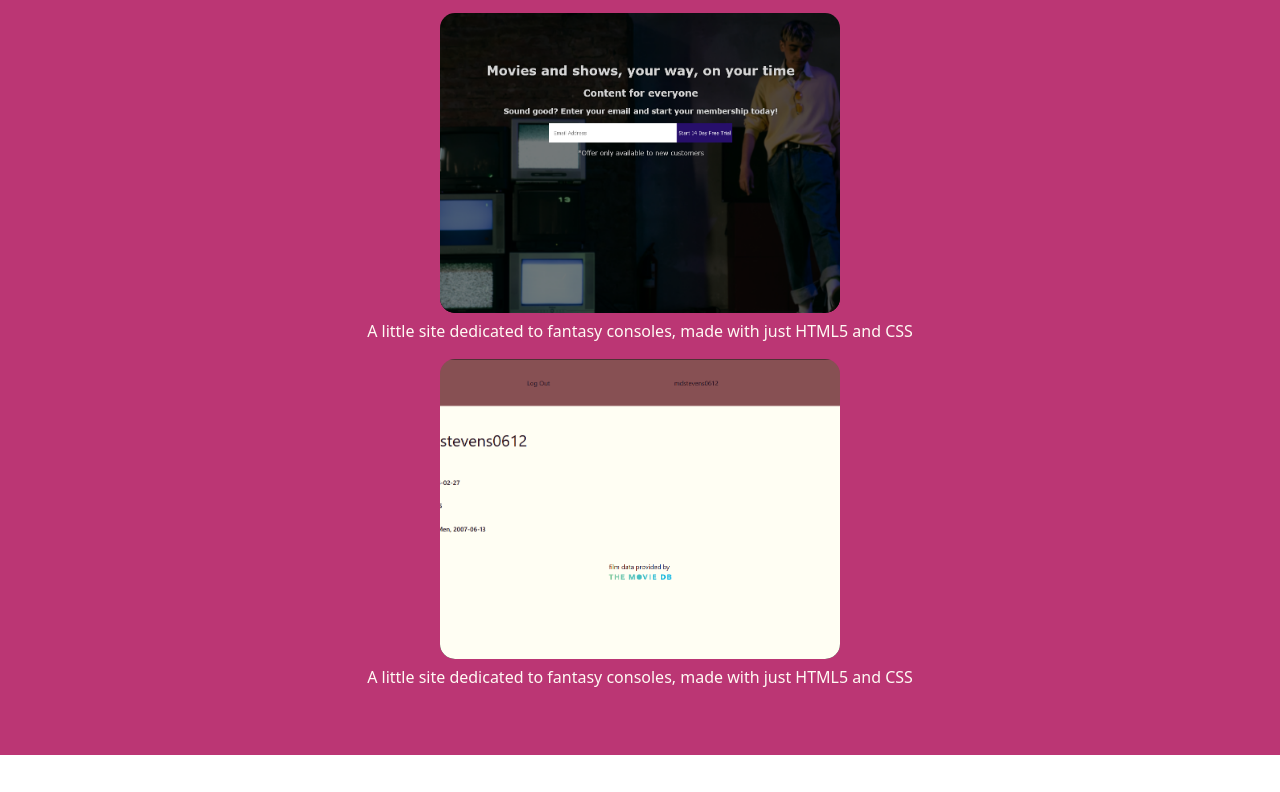
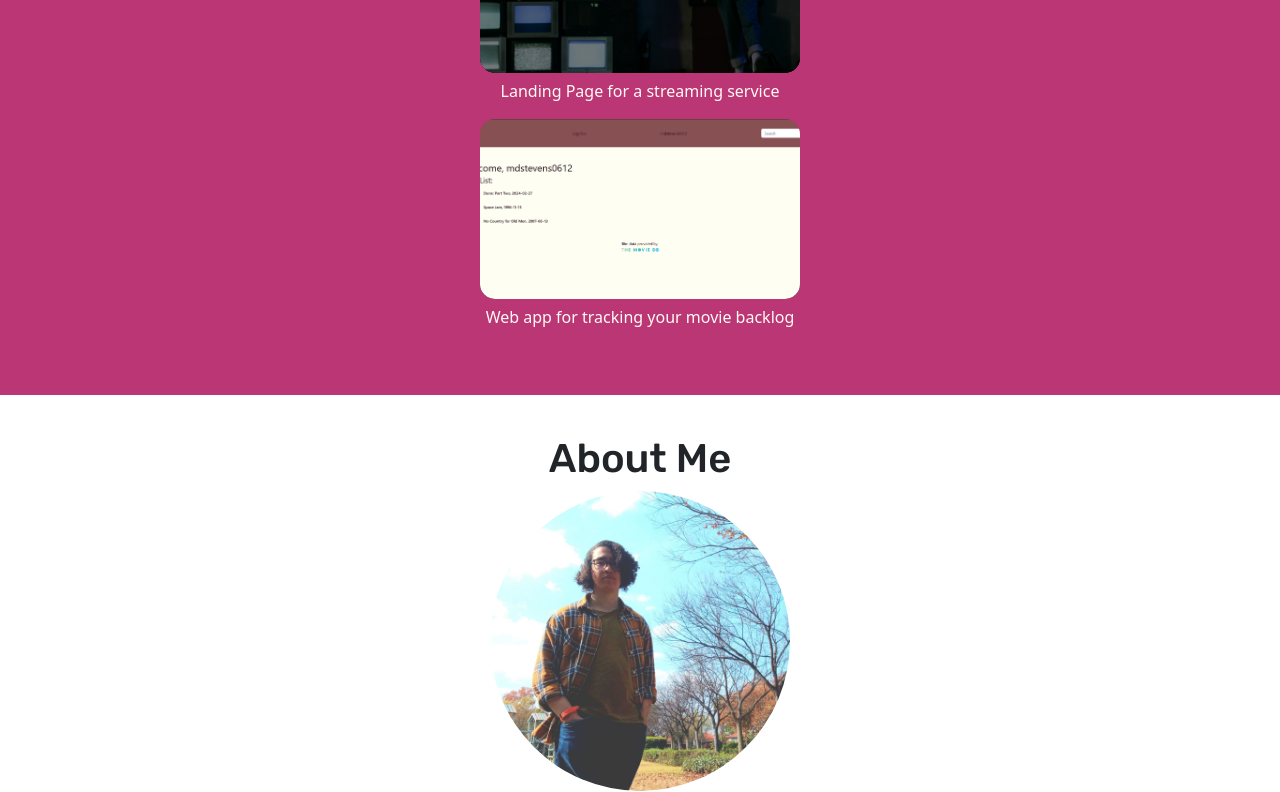
Before and after one commit to ragnarockerbunny/portfolio, a plain HTML site: page index.html in a window 1280 px wide. Shown: the part 1261-2053 px from the top of the page. Drawn offline with nearby package versions, Linux system fonts and the light colour scheme.

Commit message:
Adjust Styles, Fix Links, Add copy

```diff
--- a/index.html
+++ b/index.html
@@ -39,7 +39,7 @@
                         <img class = "portfolio-image" src = "img/screenshot_streaming_service.png" alt = "Screenshot of Website">
                         <div class= "portfolio-text-container"><p class = "portfolio-text">Streaming Service Landing Page</p></div>
                     </a>
-                    <p>A little site dedicated to fantasy consoles, made with just HTML5 and CSS</p>
+                    <p>Landing Page for a streaming service</p>
                 </div>
 
                 <div>
@@ -47,7 +47,7 @@
                         <img class = "portfolio-image" src = "img/Screenshot_to_be_continued.png" alt = "Screenshot of Website">
                         <div class= "portfolio-text-container"><p class = "portfolio-text">Movie Backlog Tracker</p></div>
                     </a>
-                    <p>A little site dedicated to fantasy consoles, made with just HTML5 and CSS</p>
+                    <p>Web app for tracking your movie backlog</p>
                 </div>
 
 
@@ -110,8 +110,8 @@
             <div class = "socials-div text-align-center">
                 <h1>
                     <a class = "light-colour" href = "https://github.com/ragnarockerbunny"><i class="bi bi-github"></i></a>
-                    <a class = "light-colour" href = ""><i class="bi bi-youtube"></i></a>
-                    <a class = "light-colour" href = ""><i class="bi bi-twitter"></i></a>
+                    <a class = "light-colour" href = "https://www.youtube.com/channel/UC4K21H34vANCn_iJi2JOdyg"><i class="bi bi-youtube"></i></a>
+                    <a class = "light-colour" href = "https://www.linkedin.com/in/matthew-stevens-5b8589157/"><i class="bi bi-linkedin"></i></a>
                 </h1>
 
             </div>
--- a/styles.css
+++ b/styles.css
@@ -118,8 +118,8 @@ input, textarea{
     display: inline-flex;
     justify-content: center;
     align-items: flex-end;
-    width: 400px;
-    height: 300px;
+    width: 320px;
+    height: 180px;
     border-radius: 15px;
     overflow: hidden;
     position: relative;
```
